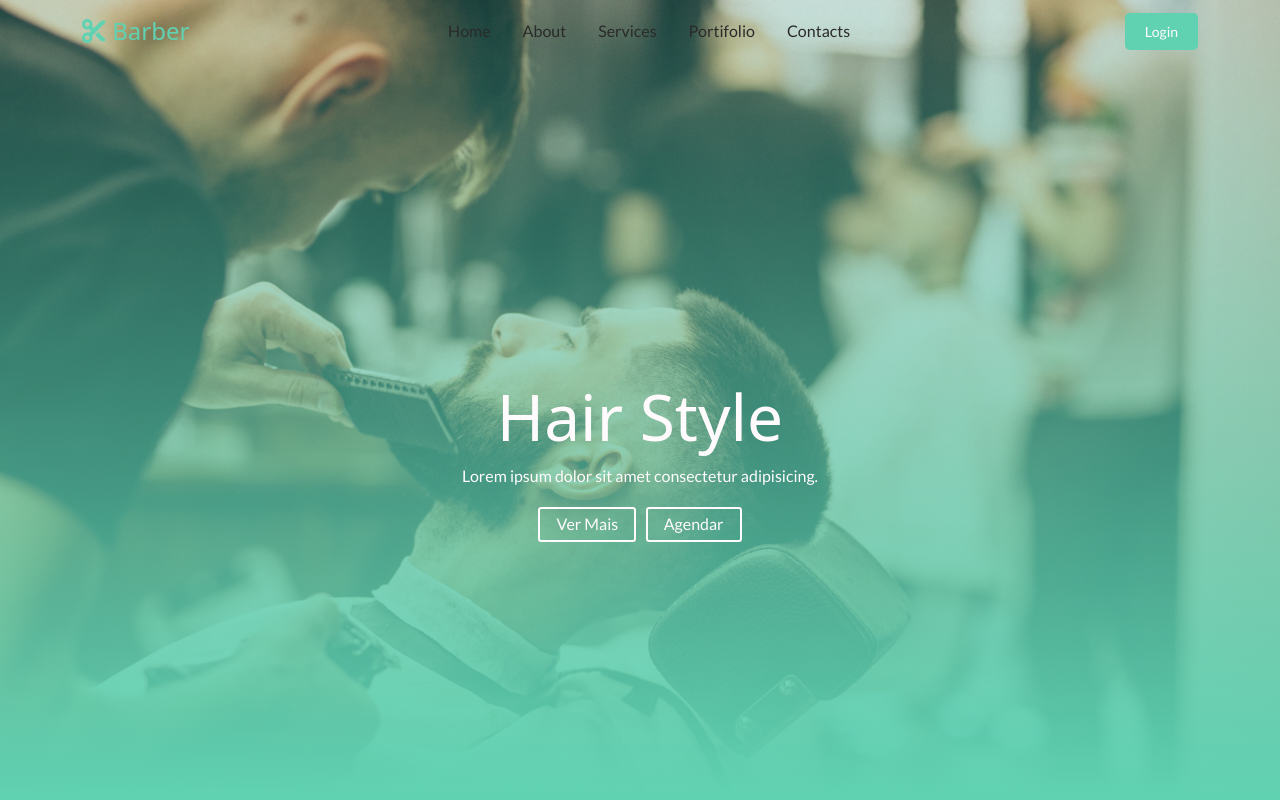
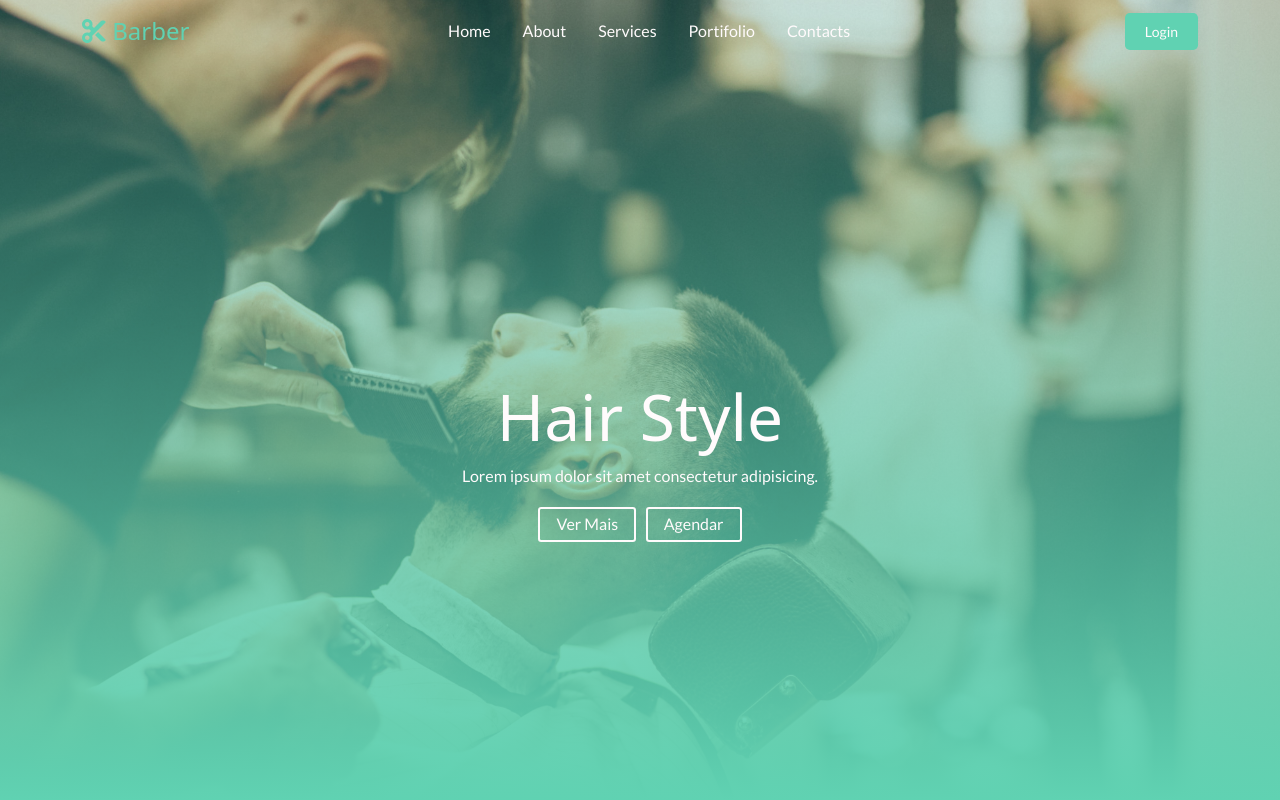
Before and after one commit to Carlos-bonfim26/repositorio-html-css-proa2, a plain HTML site: page exer-06/index.html in a window 1280 px wide. Shown: the top 800 px of the page. Drawn offline with nearby package versions, Linux system fonts and the light colour scheme; a web font is replaced by a local one.

Commit message:
version1.3

```diff
--- a/exer-06/css/style.css
+++ b/exer-06/css/style.css
@@ -68,7 +68,7 @@ header{
     outline: none;
 }
 .nav-link{
-    color: var(--cinza);
+    color: var(--branco);
     font-weight: 500;
     position: relative;
 }
--- a/exer-06/index.html
+++ b/exer-06/index.html
@@ -7,7 +7,7 @@
     <meta name="description" content="">
     <meta name="keywords" content="">
     <meta name="author" content="Carlos Oliveira Bonfim">
-    <title>Document</title>
+    <title>Barbearia</title>
     <!-- css bootstrap -->
     <link href="https://cdn.jsdelivr.net/npm/bootstrap@5.3.3/dist/css/bootstrap.min.css" rel="stylesheet" integrity="sha384-QWTKZyjpPEjISv5WaRU9OFeRpok6YctnYmDr5pNlyT2bRjXh0JMhjY6hW+ALEwIH" crossorigin="anonymous">
     <!-- link cdn -->
```
